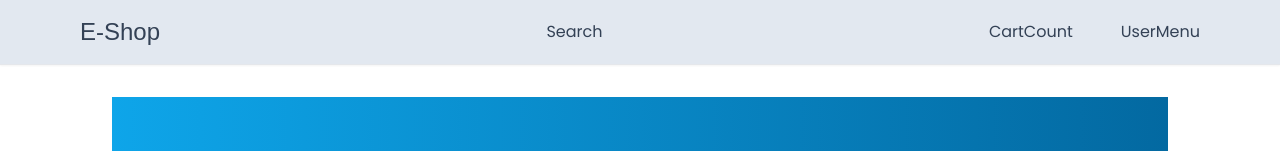
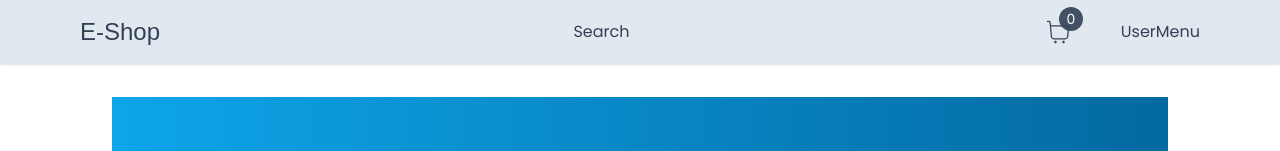
Before and after one commit to gabrielnavas/e-shop, a Next.js app: page / in a window 1280 px wide. Shown: the top 151 px of the page. Built offline with nearby package versions, Linux system fonts and the light colour scheme; a web font is replaced by a local one.

Commit message:
add cart count

```diff
--- /dev/null
+++ b/app/components/nav/CartCount.tsx
@@ -0,0 +1,44 @@
+"use client";
+
+import { FC } from "react";
+
+import { useRouter } from "next/navigation";
+import { useCart } from "@/hooks/useCart";
+
+import { CiShoppingCart } from 'react-icons/ci'
+
+interface ICartCountProps { };
+
+const CartCount: FC<ICartCountProps> = (props) => {
+  const { cartTotalQty } = useCart();
+
+  const router = useRouter()
+
+  return (
+    <div
+      className="relative cursor-pointer"
+      onClick={() => router.push("/cart")}>
+      <div className="text-3xl">
+        <CiShoppingCart />
+      </div>
+      <span className="
+        absolute
+        top-[-10px]
+        right-[-10px]
+      bg-slate-700
+        opacity-90
+      text-white
+        h-6
+        w-6
+        rounded-full
+        flex
+        items-center
+        justify-center
+        text-sm ">
+        {cartTotalQty}
+      </span>
+    </div>
+  );
+}
+
+export default CartCount;
--- a/app/components/nav/NavBar.tsx
+++ b/app/components/nav/NavBar.tsx
@@ -4,6 +4,7 @@
 import Link from "next/link";
 
 import { Redressed } from 'next/font/google'
+import CartCount from "./CartCount";
 
 const redressed = Redressed({ subsets: ['latin'], weight: ['400'] });
 
@@ -52,9 +53,7 @@
               gap-8
               md:gap-12
             ">
-              <div>
-                CartCount
-              </div>
+              <CartCount />
               <div>
                 UserMenu
               </div>
```
